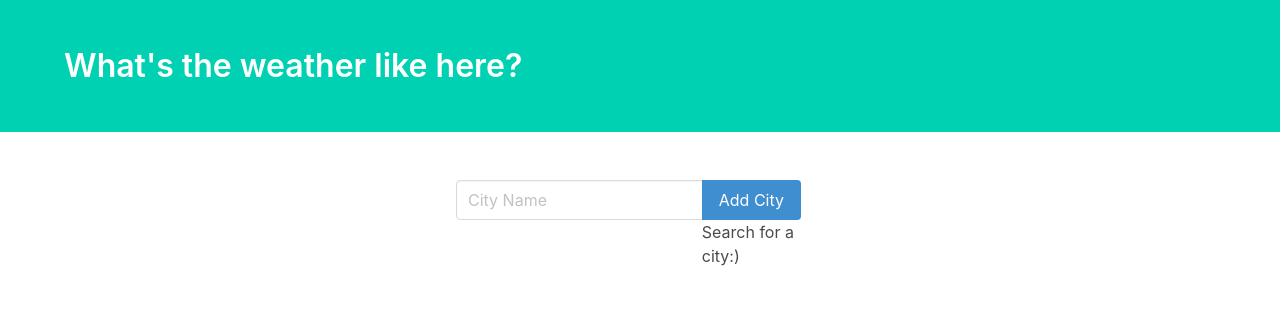
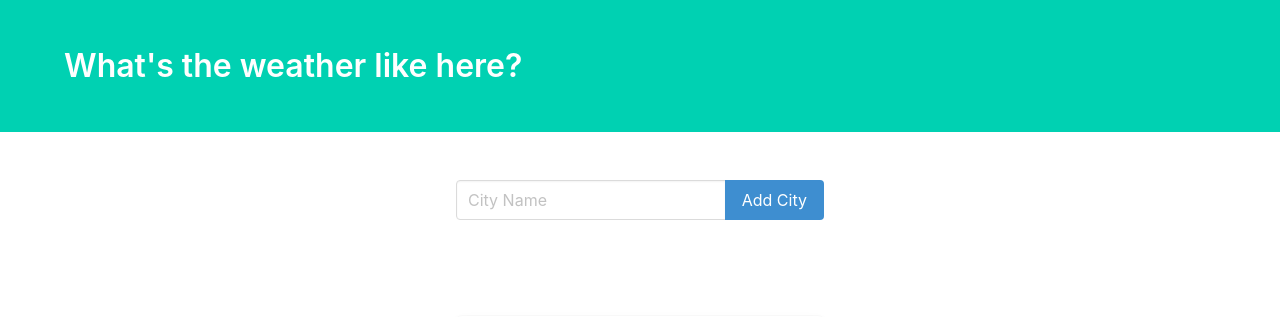
Before and after one commit to bugidemaheshbabu/weather_app, a Django app: page / in a window 1280 px wide. Shown: the top 317 px of the page. Run offline with Django 3.2, Linux system fonts and the light colour scheme; data comes from the database, SQL or seed files in the repository; data that the repository does not hold is empty; some libraries are stand-ins or nearby versions.

Commit message:
Update weather.html

```diff
--- a/weather/templates/weather/weather.html
+++ b/weather/templates/weather/weather.html
@@ -35,7 +35,6 @@
                                 <button type="submit" class="button is-info">
                                     Add City
                                 </button>
-                                <p>Search for a city:)</p>
                             </div>
                         </div>
                         {% if message %}
```
